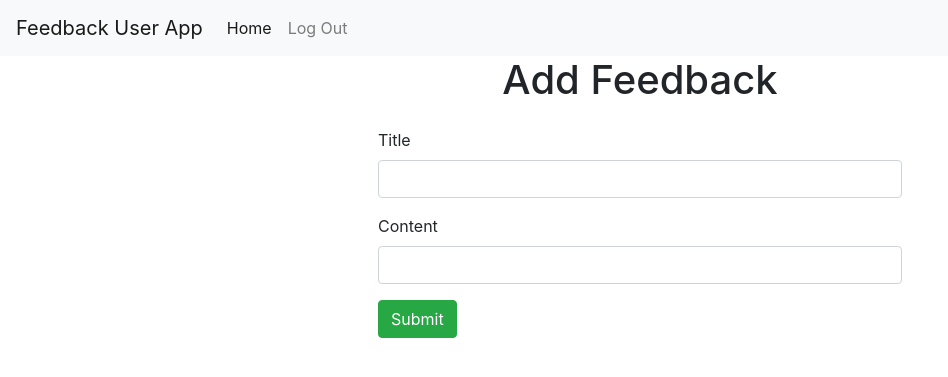
After one commit to reverie121/flask-feedback, a Flask app: a page that uses templates/base.html in a window 1280 px wide. The commit adds this page. Shown: the top 377 px of the page, without its empty margins (0-948 px from the left). Run offline with Flask 2, Linux system fonts and the light colour scheme; the visitor is signed in with stand-in values (Sample User, id 1).

Commit message:
Added feedback functionality.

```diff
--- a/app.py
+++ b/app.py
@@ -1,7 +1,7 @@
 from flask import Flask, redirect, render_template, session
 from flask_debugtoolbar import DebugToolbarExtension
 from models import db, connect_db, User, Feedback
-from forms import AddUserForm, LogInForm
+from forms import AddUserForm, LogInForm, FeedbackForm
 
 
 app = Flask(__name__)
@@ -34,7 +34,7 @@ def main():
 def new_user():
     """ Show a form that when submitted will register/create a user.
     This form should accept a username, password, email, first_name, and last_name.
-    Process the registration form by adding a new user. Then redirect to /secret. """
+    Process the registration form by adding a new user. Then redirect to user info page. """
     form = AddUserForm()
 
     if form.validate_on_submit():
@@ -53,7 +53,7 @@ def new_user():
 
         session["username"] = user.username  # keep logged in
 
-        return redirect(f"/users/{user.username}")
+        return redirect(f'/users/{user.username}', user=user)
 
     else:
         return render_template('register.html', form=form)
@@ -76,10 +76,10 @@ def log_in_user():
 
         if user:
             session["username"] = user.username  # keep logged in
-            return redirect(f"/users/{user.username}")
+            return redirect(f'/users/{user.username}')
 
         else:
-            form.password.errors = ["Bad username/password"]
+            form.password.errors = ["* Username or Password is incorrect *"]
 
     return render_template('log-in.html', form=form)
 
@@ -88,11 +88,27 @@ def log_in_user():
 def show_secrets(username):
     """ Show information about the given user.
         Show all of the feedback that the user has given. """
-    if session.get('username'):
+    user = User.query.get_or_404(username)
+    feedback = user.feedback
+    return render_template('user-info.html', user=user, feedback=feedback)
+
+
+
+@app.route('/users/<username>/delete', methods=['POST'])
+def delete_user(username):
+    """ Remove the user from the database and delete all of their feedback.
+    Clear any user information in the session and redirect to /. """
+
+    if session.get('username') == username:
         user = User.query.get_or_404(username)
-        return render_template('user-info.html', user=user)
+
+        db.session.delete(user)
+        db.session.commit()
+        session.pop("username")
+
 
     return redirect('/')
+
 
 
 @app.route('/logout')
@@ -101,3 +117,86 @@ def log_out_user():
     session.pop("username")
 
     return redirect('/')
+
+
+########## BEGIN FEEDBACK ROUTES ##########
+
+
+@app.route('/users/<username>/feedback/add', methods=['GET','POST'])
+def add_feedback(username):
+    """ Display a form to add feedback.
+    Add a new piece of feedback and redirect to /users/<username> """
+    form = FeedbackForm()
+
+    if session.get('username'):
+
+        true_user = session['username']
+
+        # Check for correct username
+        if true_user != username:
+            return redirect(f'/users/{true_user}/feedback/add')
+
+        # When user submits form add new feedback to db and redirect to user page
+        if form.validate_on_submit():
+            title = form.title.data
+            content = form.content.data
+            new_feedback = Feedback(title=title, content=content, username=true_user)
+            db.session.add(new_feedback)
+            db.session.commit()
+            return redirect(f'/users/{username}')
+
+
+        # If user logged in and matches user in path show add feedback form.
+        return render_template('add-feedback.html', form=form)
+
+    # If user not logged in redirect to login form
+    return redirect('/login')
+
+
+@app.route('/feedback/<feedback_id>/update', methods=['GET','POST'])
+def edit_feedback(feedback_id):
+    """ Display a form to edit feedback.
+    Update a specific piece of feedback and redirect to /users/<username>. """
+    form = FeedbackForm()
+    feedback = Feedback.query.get_or_404(feedback_id)
+
+    if session.get('username'):
+
+        true_user = session['username']
+
+        # Check for correct username
+        if true_user != feedback.user.username:
+            return redirect(f'/users/{feedback.user.username}')
+
+        # When user submits form add new feedback to db and redirect to user page
+        if form.validate_on_submit():
+            feedback.title = form.title.data
+            feedback.content = form.content.data
+            db.session.commit()
+            return redirect(f'/users/{feedback.user.username}')
+
+        # If user logged in and matches user in path show edit feedback form.
+        return render_template('edit-feedback.html', form=form, feedback=feedback)
+
+    # If user not logged in redirect to login form
+    return redirect('/login')
+
+
+@app.route('/feedback/<feedback_id>/delete', methods=['POST'])
+def delete_feedback(feedback_id):
+    """ Delete a specific piece of feedback and redirect to /users/<username>. """
+    feedback = Feedback.query.get_or_404(feedback_id)
+
+    if session.get('username'):
+
+        true_user = session['username']
+
+        # Check for correct username
+        if true_user == feedback.user.username:
+            db.session.delete(feedback)
+            db.session.commit()
+
+        return redirect(f'/users/{feedback.user.username}')
+
+    # If user not logged in redirect to login form
+    return redirect('/login')
--- a/forms.py
+++ b/forms.py
@@ -1,20 +1,27 @@
 from flask_wtf import FlaskForm
-from wtforms import StringField, PasswordField
-from wtforms.validators import InputRequired, Email
+from wtforms import StringField, PasswordField, TextField
+from wtforms.validators import InputRequired, Email, Length
 
 
 class AddUserForm(FlaskForm):
     """ Form for adding new user accounts. """
 
-    username = StringField("User Name", validators=[InputRequired()])
+    username = StringField("User Name", validators=[InputRequired(), Length(max=20)])
     password = PasswordField("Password", validators=[InputRequired()])
-    email = StringField("Email", validators=[InputRequired(), Email()])
-    first_name = StringField("First Name", validators=[InputRequired()])
-    last_name = StringField("Last Name", validators=[InputRequired()])
+    email = StringField("Email", validators=[InputRequired(), Email(), Length(max=50)])
+    first_name = StringField("First Name", validators=[InputRequired(), Length(max=30)])
+    last_name = StringField("Last Name", validators=[InputRequired(), Length(max=30)])
 
 
 class LogInForm(FlaskForm):
     """ Form for logging in users. """
 
-    username = StringField("User Name", validators=[InputRequired()])
+    username = StringField("User Name", validators=[InputRequired(), Length(max=20)])
     password = PasswordField("Password", validators=[InputRequired()])
+
+
+class FeedbackForm(FlaskForm):
+    """ Form for adding and editing feedback. """
+
+    title = StringField("Title", validators=[InputRequired(), Length(max=100)])
+    content = TextField("Content", validators=[InputRequired()])
--- /dev/null
+++ b/templates/add-feedback.html
@@ -0,0 +1,33 @@
+{% extends 'base.html' %}
+
+{% block title %}
+    Add Feedback Form
+{% endblock title %}
+
+{% block content %}
+
+<h1 class="h1 text-center">Add Feedback</h1>
+
+<div class="row align-items-center p-3">
+    <div class="col-12 col-sm-10 offset-sm-1 col-md-8 offset-md-2 col-lg-6 offset-lg-3">
+        <form id="add-user-form" method="POST">
+            <div class="form-group">
+                {{ form.hidden_tag() }} <!--add type=hidden form fields -->
+
+                {% for field in form if field.widget.input_type != 'hidden' %}
+                <p>
+                    {{ field.label }}
+                    {{ field(class_='form-control') }}
+
+                    {% for error in field.errors %}
+                    {{ error }}
+                    {% endfor %}
+                </p>
+                {% endfor %}
+                <button type="submit" class="btn btn-success">Submit</button>
+            </div>
+        </form>
+    </div>
+</div>
+
+{% endblock content %}
--- a/templates/base.html
+++ b/templates/base.html
@@ -11,6 +11,7 @@
     </title>
 </head>
 <body>
+
     <nav class="navbar navbar-expand-lg navbar-light bg-light">
         <span class="navbar-brand">Feedback User App</span>
         <button class="navbar-toggler" type="button" data-toggle="collapse" data-target="#navbarNavAltMarkup" aria-controls="navbarNavAltMarkup" aria-expanded="false" aria-label="Toggle navigation">
@@ -18,10 +19,13 @@
         </button>
         <div class="collapse navbar-collapse" id="navbarNavAltMarkup">
           <div class="navbar-nav">
-            <a class="nav-item nav-link active" href="/">Home <span class="sr-only">(current)</span></a>
-            <a class="nav-item nav-link" href="/register">Register</a>
-            <a class="nav-item nav-link" href="/login">Log In</a>
-            <a class="nav-item nav-link" href="/logout">Log Out</a>
+            {% if session['username'] %}
+              <a class="nav-item nav-link active" href="/users/{{ session['username'] }}">Home <span class="sr-only">(current)</span></a>
+              <a class="nav-item nav-link" href="/logout">Log Out</a>
+            {% else %}
+              <a class="nav-item nav-link" href="/register">Register</a>
+              <a class="nav-item nav-link" href="/login">Log In</a>
+            {% endif %}
           </div>
         </div>
       </nav>
```
Also changed, not shown: models.py (+5 -3 lines), templates/edit-feedback.html (added, +32 -0 lines), templates/register.html (added, +33 -0 lines), templates/secrets.html (deleted, +0 -14 lines), templates/user-info.html (+33 -18 lines).
